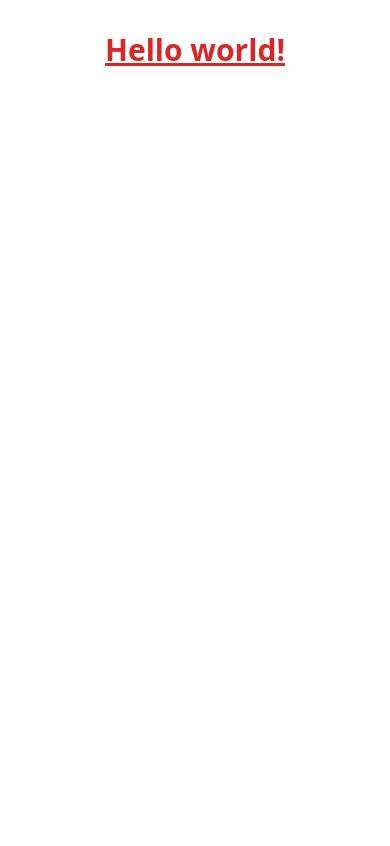
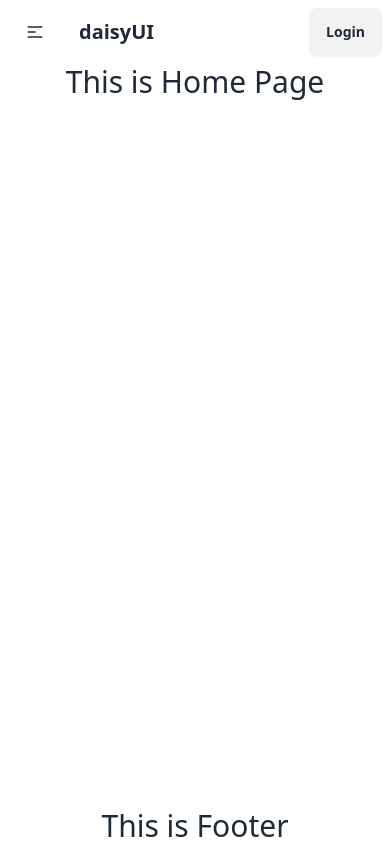
Before and after one commit to MD-SelimReza/Handcraft-heaven-client, a React (Vite) app: page / in a window 390 px wide. Built offline with nearby package versions, Linux system fonts and the light colour scheme.

Commit message:
basic navbar and route setup

```diff
--- /dev/null
+++ b/src/layouts/MainLayout.jsx
@@ -0,0 +1,21 @@
+import { Outlet } from "react-router-dom";
+import Navbar from "../pages/Home/Navbar";
+import Footer from "../pages/Home/Footer";
+
+const MainLayout = () => {
+  return (
+    <div>
+      <div>
+        <Navbar />
+      </div>
+      <div className="min-h-[calc(100vh-100px)]">
+        <Outlet />
+      </div>
+      <div>
+        <Footer />
+      </div>
+    </div>
+  );
+};
+
+export default MainLayout;
--- /dev/null
+++ b/src/pages/AddArt/AddArt.jsx
@@ -0,0 +1,9 @@
+const AddArt = () => {
+  return (
+    <div>
+      <h2 className="text-center text-3xl">Add Art</h2>
+    </div>
+  );
+};
+
+export default AddArt;
--- /dev/null
+++ b/src/pages/ArtGallery/ArtGallery.jsx
@@ -0,0 +1,9 @@
+const ArtGallery = () => {
+  return (
+    <div>
+      <h2 className="text-center text-3xl">Show all art and craft</h2>
+    </div>
+  );
+};
+
+export default ArtGallery;
--- /dev/null
+++ b/src/pages/ArtList/ArtList.jsx
@@ -0,0 +1,9 @@
+const ArtList = () => {
+  return (
+    <div>
+      <h2 className="text-center text-3xl">Art List Page</h2>
+    </div>
+  );
+};
+
+export default ArtList;
--- /dev/null
+++ b/src/pages/Home/Footer.jsx
@@ -0,0 +1,9 @@
+const Footer = () => {
+  return (
+    <div>
+      <h2 className="text-center text-3xl">This is Footer</h2>
+    </div>
+  );
+};
+
+export default Footer;
--- /dev/null
+++ b/src/pages/Home/Home.jsx
@@ -0,0 +1,9 @@
+const Home = () => {
+  return (
+    <div>
+      <h2 className="text-3xl text-center">This is Home Page</h2>
+    </div>
+  );
+};
+
+export default Home;
--- /dev/null
+++ b/src/pages/Home/Navbar.jsx
@@ -0,0 +1,52 @@
+import { NavLink } from "react-router-dom";
+
+const Navbar = () => {
+  const navLinks = (
+    <>
+      <NavLink to="/">Home</NavLink>
+      <NavLink t="/show-art">Art & Craft Items</NavLink>
+      <NavLink to="/add-art">Add craft items</NavLink>
+      <NavLink to="/art-list">My art & craft list</NavLink>
+    </>
+  );
+
+  return (
+    <div className="navbar bg-base-100">
+      <div className="navbar-start">
+        <div className="dropdown">
+          <div tabIndex={0} role="button" className="btn btn-ghost lg:hidden">
+            <svg
+              xmlns="http://www.w3.org/2000/svg"
+              className="h-5 w-5"
+              fill="none"
+              viewBox="0 0 24 24"
+              stroke="currentColor"
+            >
+              <path
+                strokeLinecap="round"
+                strokeLinejoin="round"
+                strokeWidth="2"
+                d="M4 6h16M4 12h8m-8 6h16"
+              />
+            </svg>
+          </div>
+          <ul
+            tabIndex={0}
+            className="menu menu-sm dropdown-content mt-3 z-[1] p-2 shadow bg-base-100 rounded-box w-52"
+          >
+            {navLinks}
+          </ul>
+        </div>
+        <a className="btn btn-ghost text-xl">daisyUI</a>
+      </div>
+      <div className="navbar-center hidden lg:flex">
+        <ul className="menu menu-horizontal px-1">{navLinks}</ul>
+      </div>
+      <div className="navbar-end">
+        <a className="btn">Login</a>
+      </div>
+    </div>
+  );
+};
+
+export default Navbar;
```
Also changed, not shown: src/routes/Routes.jsx (+24 -2 lines).
